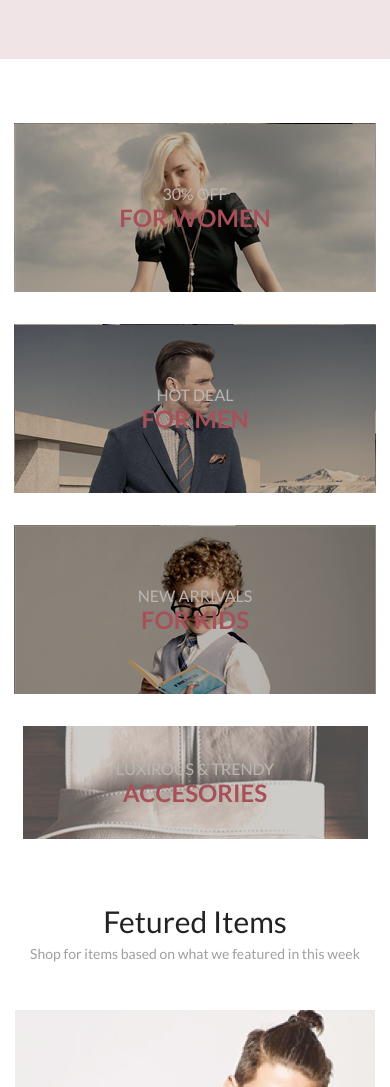
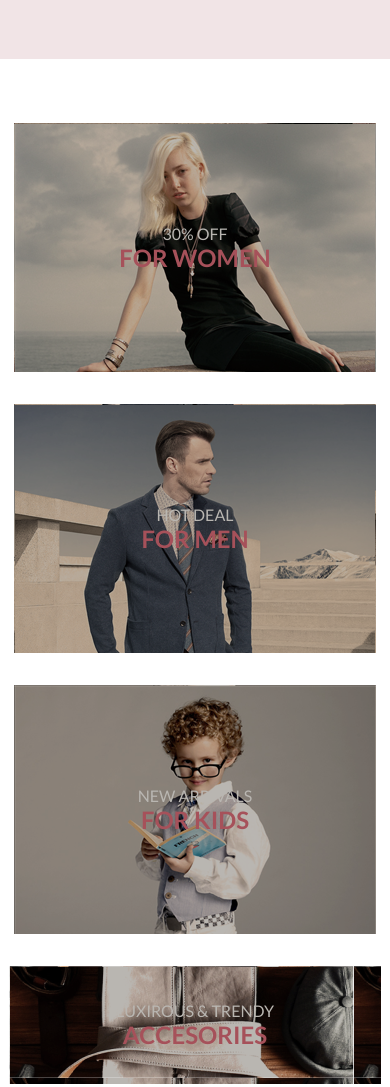
Before and after one commit to Pythoncheg/SiteBook, a plain HTML site: page Seminar_11/index.html in a window 390 px wide. Shown: the part 380-1467 px from the top of the page. Drawn offline with Linux system fonts and the light colour scheme.

Commit message:
Завершил 14 дз

```diff
--- a/Seminar_11/style.css
+++ b/Seminar_11/style.css
@@ -139,7 +139,6 @@ a {
 
 .big {
     background-image: url(img/accesories.png);
-    background-position: center center;
     grid-column: span 3;
     grid-row: 2;
     width: 1140px;
@@ -383,12 +382,13 @@ a {
     .item {
         /* max-width: 343px; */
         max-width: 95vw;
-        max-height: 247px;
+        min-height: 247px;
     }
 
     .big {
-        width: 343px;
-        max-height: 111px;
+        max-width: 95vw;
+        min-height: 111px;
+        background-image: url(img/Categories.png);
 
     }
 
```
Also changed, not shown: Seminar_11/img/Categories.png (added).
